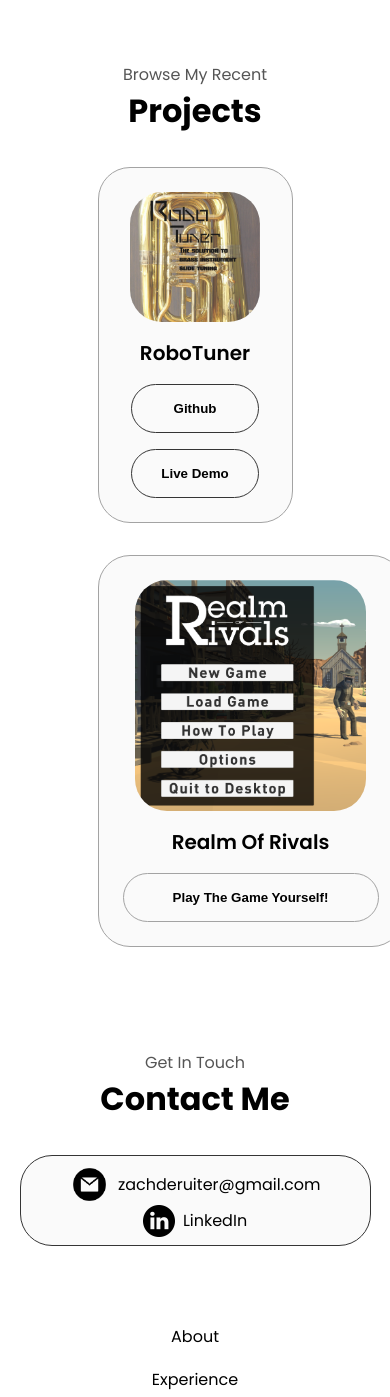
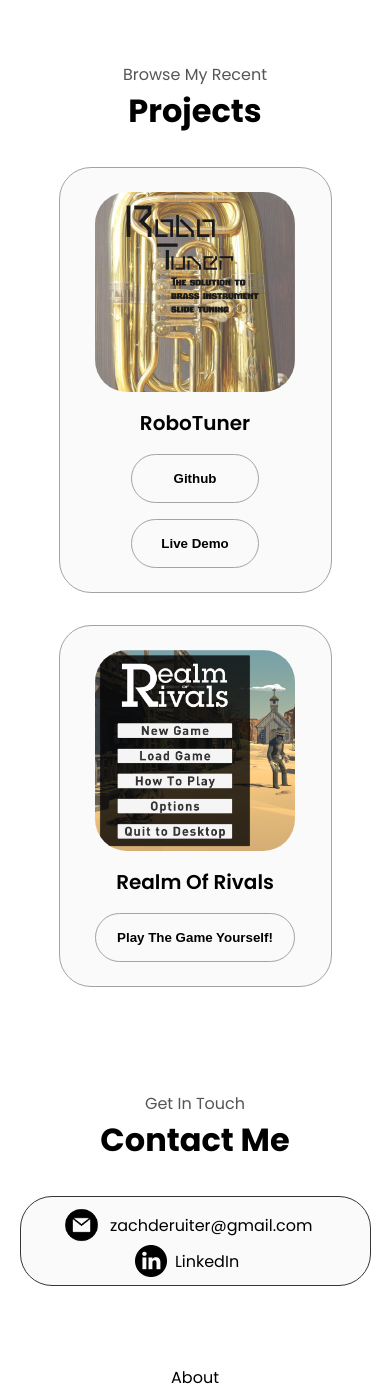
Before and after one commit to tobi-deruiter/Portfolio-Website, a web app: file public/index.html in a window 390 px wide. Shown: the part 3311-4708 px from the top of the page. Run offline with its HTML, style and script files only (its server is not run), Linux system fonts and the light colour scheme.

Commit message:
fixed projects being different sizes on mobile

```diff
--- a/public/index.html
+++ b/public/index.html
@@ -220,10 +220,10 @@
                     </div>
                     <h2 class="experience-sub-title project-title">RoboTuner</h2>
                     <div class="btn-container">
-                        <button class="btn btn-color-2 project btn" onclick="location.href='https://github.com/Ryan-Ellison/RoboTuner'">
+                        <button class="btn btn-color-2 project-btn" onclick="location.href='https://github.com/Ryan-Ellison/RoboTuner'">
                             Github
                         </button>
-                        <button class="btn btn-color-2 project btn" onclick="location.href='https://youtu.be/jWH7ovv99QY'">
+                        <button class="btn btn-color-2 project-btn" onclick="location.href='https://youtu.be/jWH7ovv99QY'">
                             Live Demo
                         </button>
                     </div>
--- a/public/mediaqueries.css
+++ b/public/mediaqueries.css
@@ -60,7 +60,7 @@
     }
 }
 
-@media screen and (max-width: 600px) {
+@media screen and (max-width: 650px) {
     #contact,
     footer {
         height: 40vh;
@@ -126,6 +126,14 @@
     .text-container {
         text-align: justify;
     }
+
+    .ror-btn {
+        width: 90%;
+    }
+
+    .contact-info-container {
+        margin-right: 1rem;
+    }
 }
 
 @media screen and (max-height: 900px) {
--- a/public/style.css
+++ b/public/style.css
@@ -394,7 +394,7 @@ article .icon {
 .projects-container {
     margin: auto;
     min-height: fit-content;
-    max-width: 50vw;
+    max-width: 70vw;
 }
 
 .color-container {
@@ -406,6 +406,7 @@ article .icon {
     border-radius: 2rem;
     width: 90%;
     height: 90%;
+    min-width: 10rem;
 }
 
 .project-title {
```
